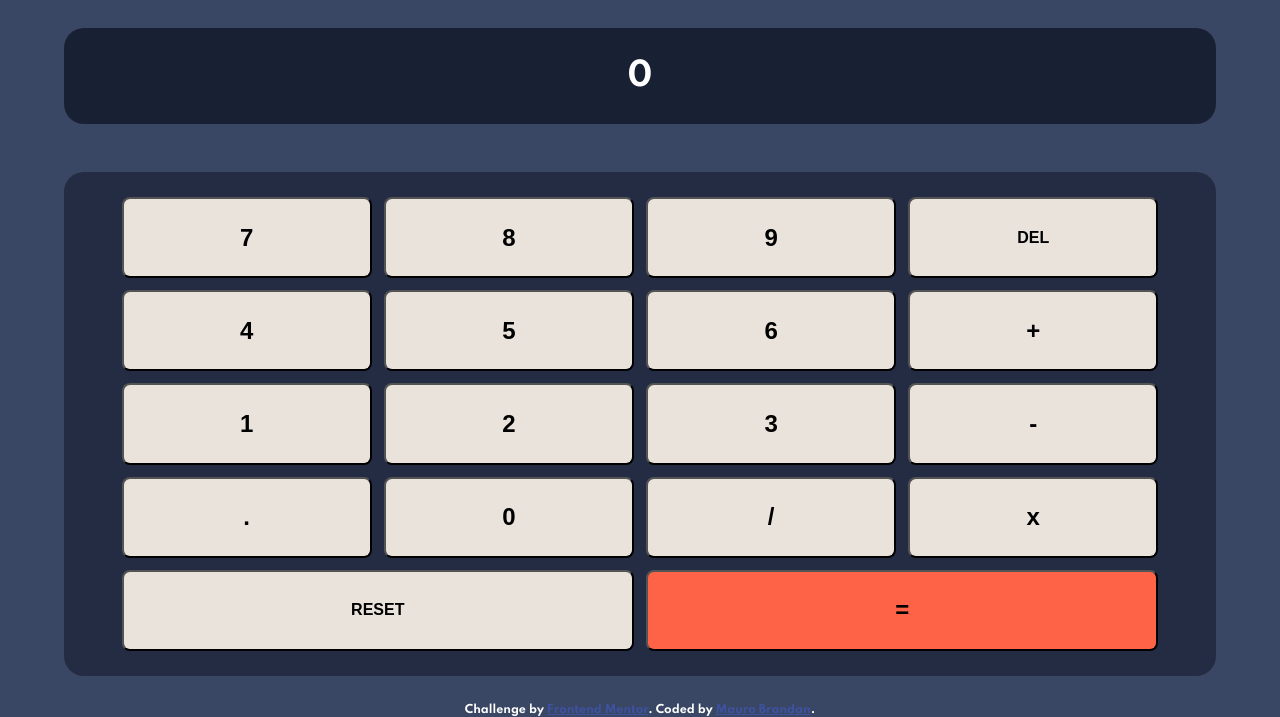
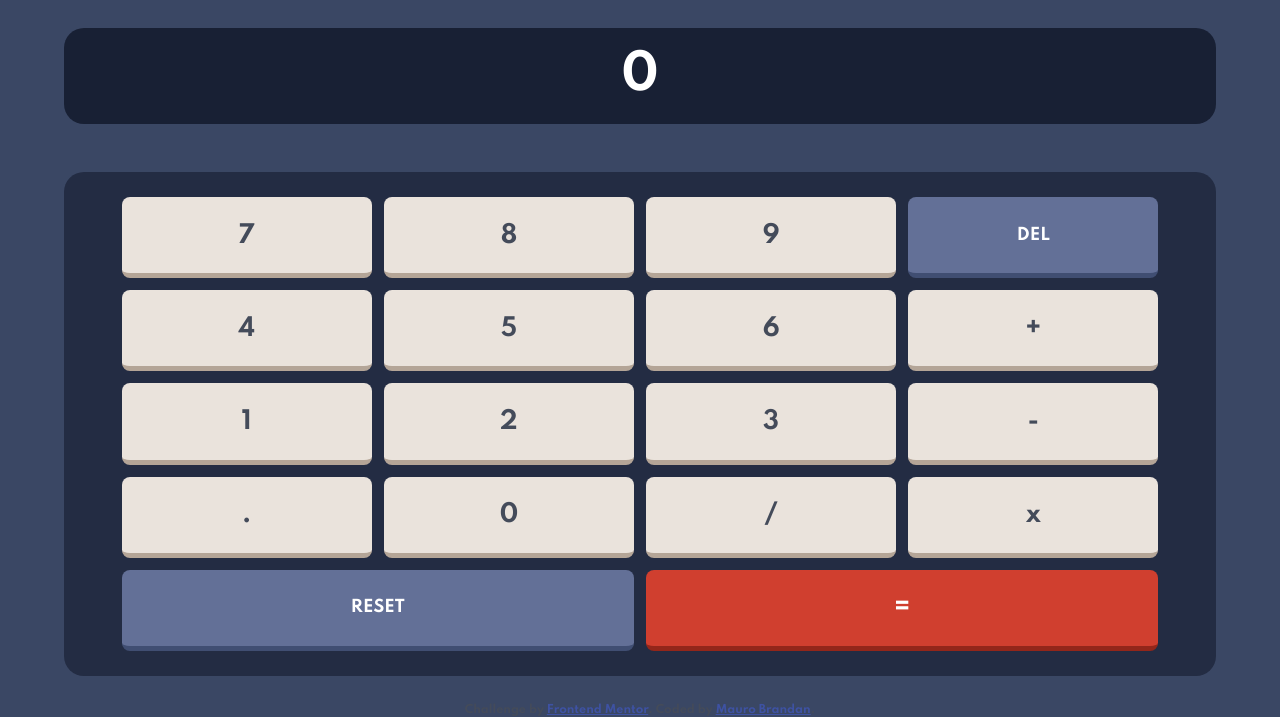
Before and after one commit to MauroBrandan/Calculator, a plain HTML site: page index.html in a window 1280 px wide. Shown: the part 84-801 px from the top of the page. Drawn offline with Linux system fonts and the light colour scheme.

Commit message:
Estilos de los Themes

```diff
--- a/styles.css
+++ b/styles.css
@@ -1,29 +1,62 @@
-:root{
+.theme-one{
     /* COLORS */
     /* Backgrounds */
-    --very-dark-desaturated-blue-main: hsl(222, 26%, 31%);
-    --very-dark-desaturated-blue-secondary: hsl(223, 31%, 20%);
-    --very-dark-desaturated-blue-display: hsl(224, 36%, 15%);
+    --main-bg: hsl(222, 26%, 31%);
+    --keypad-bg: hsl(223, 31%, 20%);
+    --display-bg: hsl(224, 36%, 15%);
     /* Keys */
-    --desaturated-dark-blue-key-bg: hsl(225, 21%, 49%);
-    --desaturated-dark-blue-key-sh: hsl(224, 28%, 35%);
-    --red-bg: hsl(6, 63%, 50%);
-    --dark-red: hsl(6, 70%, 34%);
-    --light-grayish-orange: hsl(30, 25%, 89%);
-    --grayish-orange: hsl(28, 16%, 65%);
+    --key: var(--keypad-bg);
+    --key-bg: hsl(30, 25%, 89%);
+    --key-sh: hsl(28, 16%, 65%);
+    --key-fn-bg: hsl(225, 21%, 49%);
+    --key-fn-sh: hsl(224, 28%, 35%);
+    --key-equals-bg: hsl(6, 63%, 50%);
+    --key-equals-sh: hsl(6, 70%, 34%);
     /* Text */
-    --very-dark-grayish-blue: hsl(221, 14%, 31%);
+    --text: hsl(221, 14%, 31%);
 }
 
-/* .theme-one{
-    --color-bg: var(--very-dark-desaturated-blue-display);
-    --color-bt: var(--desaturated-dark-blue-key-bg);
+.theme-one header{
+    color: white;
 }
 
+/* .theme-one  */
+
 .theme-two{
-    --color-bg: var(--red-bg);
-    --color-bt: --light-grayish-orange;
-} */
+    /* COLORS */
+    /* Backgrounds */
+    --main-bg: hsl(0, 0%, 90%);
+    --keypad-bg: hsl(0, 5%, 81%);
+    --display-bg: hsl(0, 0%, 93%);
+    /* Keys */
+    --key: var(--keypad-bg);
+    --key-bg: hsl(45, 7%, 89%);
+    --key-sh: hsl(35, 11%, 61%);
+    --key-fn-bg: hsl(185, 42%, 37%);
+    --key-fn-sh: hsl(185, 58%, 25%);
+    --key-equals-bg: hsl(25, 98%, 40%);
+    --key-equals-sh: hsl(25, 99%, 27%);
+    /* Text */
+    --text: hsl(60, 10%, 19%);
+}
+
+.theme-three{
+    /* COLORS */
+    /* Backgrounds */
+    --main-bg: hsl(268, 75%, 9%);
+    --keypad-bg: hsl(268, 71%, 12%);
+    --display-bg: hsl(268, 71%, 12%);
+    /* Keys */
+    --key: var(--keypad-bg);
+    --key-bg: hsl(268, 47%, 21%);
+    --key-sh: hsl(290, 70%, 36%);
+    --key-fn-bg: hsl(281, 89%, 26%);
+    --key-fn-sh: hsl(285, 91%, 52%);
+    --key-equals-bg: hsl(176, 100%, 44%);
+    --key-equals-sh: hsl(177, 92%, 70%);
+    /* Text */
+    --text: hsl(52, 100%, 62%);
+}
 
 * {
     margin: 0;
@@ -36,8 +69,8 @@ body{
     font-family: 'Spartan', sans-serif;
     font-size: 2rem;
     font-weight: 700;
-    color: white;
-    background-color: var(--very-dark-desaturated-blue-main);
+    color: var(--text);
+    background-color: var(--main-bg);
 }
 
 /* ~~~~~~~~~~~~~~~~~~~~ HEADER ~~~~~~~~~~~~~~~~~~~~ */
@@ -84,7 +117,7 @@ header p{
     height: 20px;
     border: none;
     border-radius: 25px;
-    background-color: var(--very-dark-desaturated-blue-secondary);
+    background-color: var(--keypad-bg);
 }
 
 .toggle span{
@@ -93,7 +126,7 @@ header p{
     height: 15px;
     left: 5px;
     top: 2px;
-    background-color: tomato;
+    background-color: var(--key-equals-bg);
     border-radius: 50%;
 }
 
@@ -112,9 +145,15 @@ header p{
     display: flex;
     justify-content: center;
     align-items: center;
+    color: var(--text);
+    font-size: 3rem;
     border-radius: 20px;
-    background-color: var(--very-dark-desaturated-blue-display);
+    background-color: var(--display-bg);
     overflow-x: scroll;
+}
+
+.theme-one .display div{
+    color: white;
 }
 
 .display div::-webkit-scrollbar{
@@ -137,7 +176,7 @@ main{
     display: flex;
     justify-content: center;
     align-items: center;
-    background-color: var(--very-dark-desaturated-blue-secondary);
+    background-color: var(--keypad-bg);
     border-radius: 20px;
 }
 
@@ -150,24 +189,45 @@ main{
 }
 
 .key{
+    font-family: 'Spartan', sans-serif;
     font-size: 1.5rem;
     font-weight: 700;
-    background-color: var(--light-grayish-orange);
+    color: var(--text);
+    border: none;
+    border-bottom: 5px solid var(--key-sh);
+    background-color: var(--key-bg);
     border-radius: 8px;
 }
 
 .key.reset{
     grid-column: 1/3;
     font-size: 1rem;
+    color: white;
+    border-bottom: 5px solid var(--key-fn-sh);
+    background-color: var(--key-fn-bg);
+}
+
+.key.del{
+    font-size: 1rem;
+    color: white;
+    border-bottom: 5px solid var(--key-fn-sh);
+    background-color: var(--key-fn-bg);
+}
+
+.key:active{
+    border: none;
 }
 
 .key.equals{
     grid-column: 3/5;
-    background-color: tomato;
+    color: white;
+    border-bottom: 5px solid var(--key-equals-sh);
+    background-color: var(--key-equals-bg);
 }
 
-.key.del{
-    font-size: 1rem;
+.key.equals:active{
+    border-bottom: 5px solid transparent;
 }
+
 footer { font-size: 11px; text-align: center; }
 footer a { color: hsl(228, 45%, 44%); }
```
Also changed, not shown: index.html (+1 -1 lines), 1 other file.
